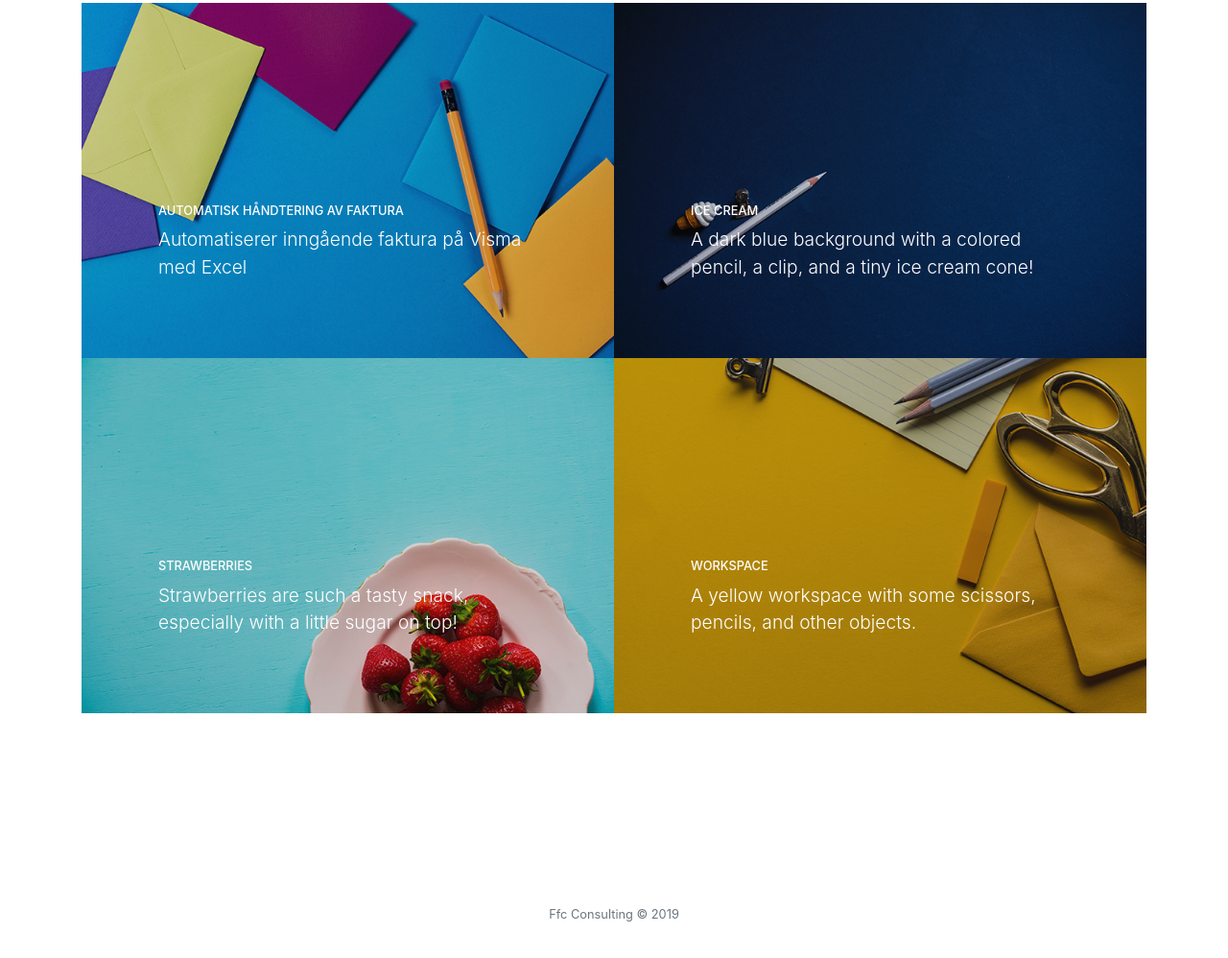
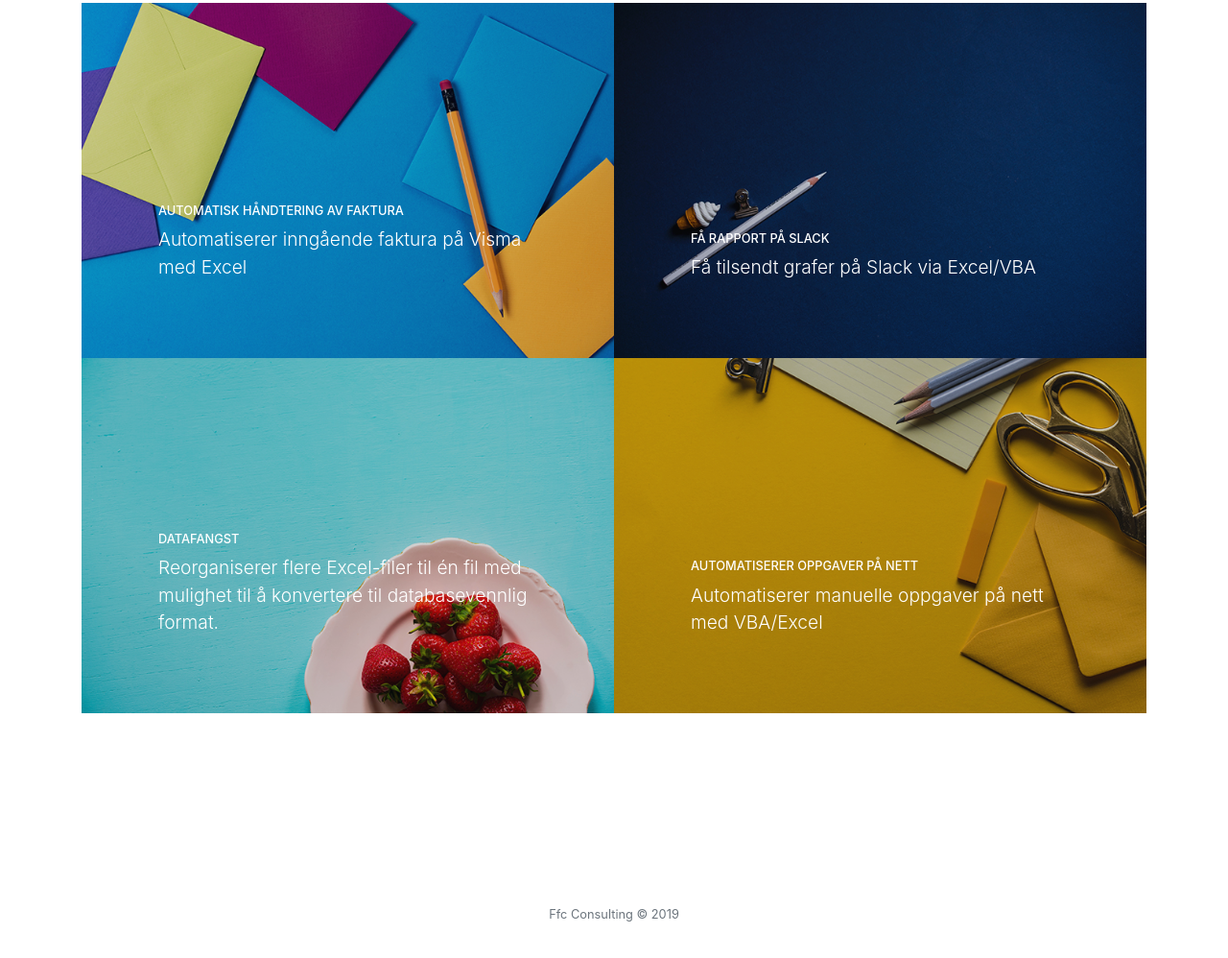
Before and after one commit to drammen94/portefoolje, a website with bundled scripts: page index.html in a window 1280 px wide. Shown: the part 1042-2040 px from the top of the page at 96% size. Built offline with nearby package versions, Linux system fonts and the light colour scheme.

Commit message:
Update index.html
Updating the textfield

```diff
--- a/index.html
+++ b/index.html
@@ -82,8 +82,8 @@
           <a class="portfolio-item" href="#">
             <span class="caption">
               <span class="caption-content">
-                <h2>Ice Cream</h2>
-                <p class="mb-0">A dark blue background with a colored pencil, a clip, and a tiny ice cream cone!</p>
+                <h2>Få rapport på Slack</h2>
+                <p class="mb-0">Få tilsendt grafer på Slack via Excel/VBA</p>
               </span>
             </span>
             <img class="img-fluid" src="img/portfolio-2.jpg" alt="">
@@ -93,8 +93,8 @@
           <a class="portfolio-item" href="#">
             <span class="caption">
               <span class="caption-content">
-                <h2>Strawberries</h2>
-                <p class="mb-0">Strawberries are such a tasty snack, especially with a little sugar on top!</p>
+                <h2>Datafangst</h2>
+                <p class="mb-0">Reorganiserer flere Excel-filer til én fil med mulighet til å konvertere til databasevennlig format.  </p>
               </span>
             </span>
             <img class="img-fluid" src="img/portfolio-3.jpg" alt="">
@@ -104,8 +104,8 @@
           <a class="portfolio-item" href="#">
             <span class="caption">
               <span class="caption-content">
-                <h2>Workspace</h2>
-                <p class="mb-0">A yellow workspace with some scissors, pencils, and other objects.</p>
+                <h2>Automatiserer oppgaver på nett</h2>
+                <p class="mb-0">Automatiserer manuelle oppgaver på nett med VBA/Excel</p>
               </span>
             </span>
             <img class="img-fluid" src="img/portfolio-4.jpg" alt="">
```
